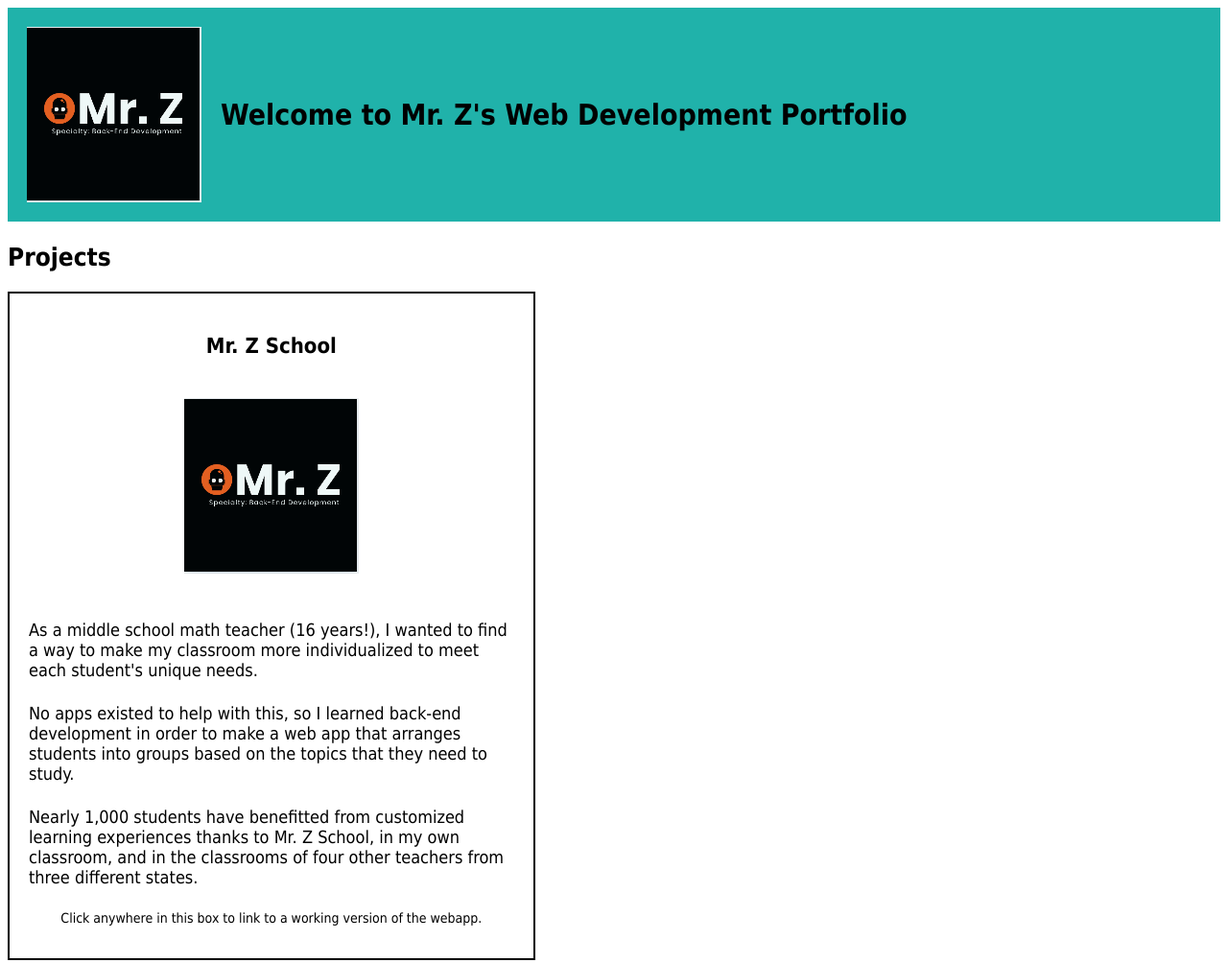
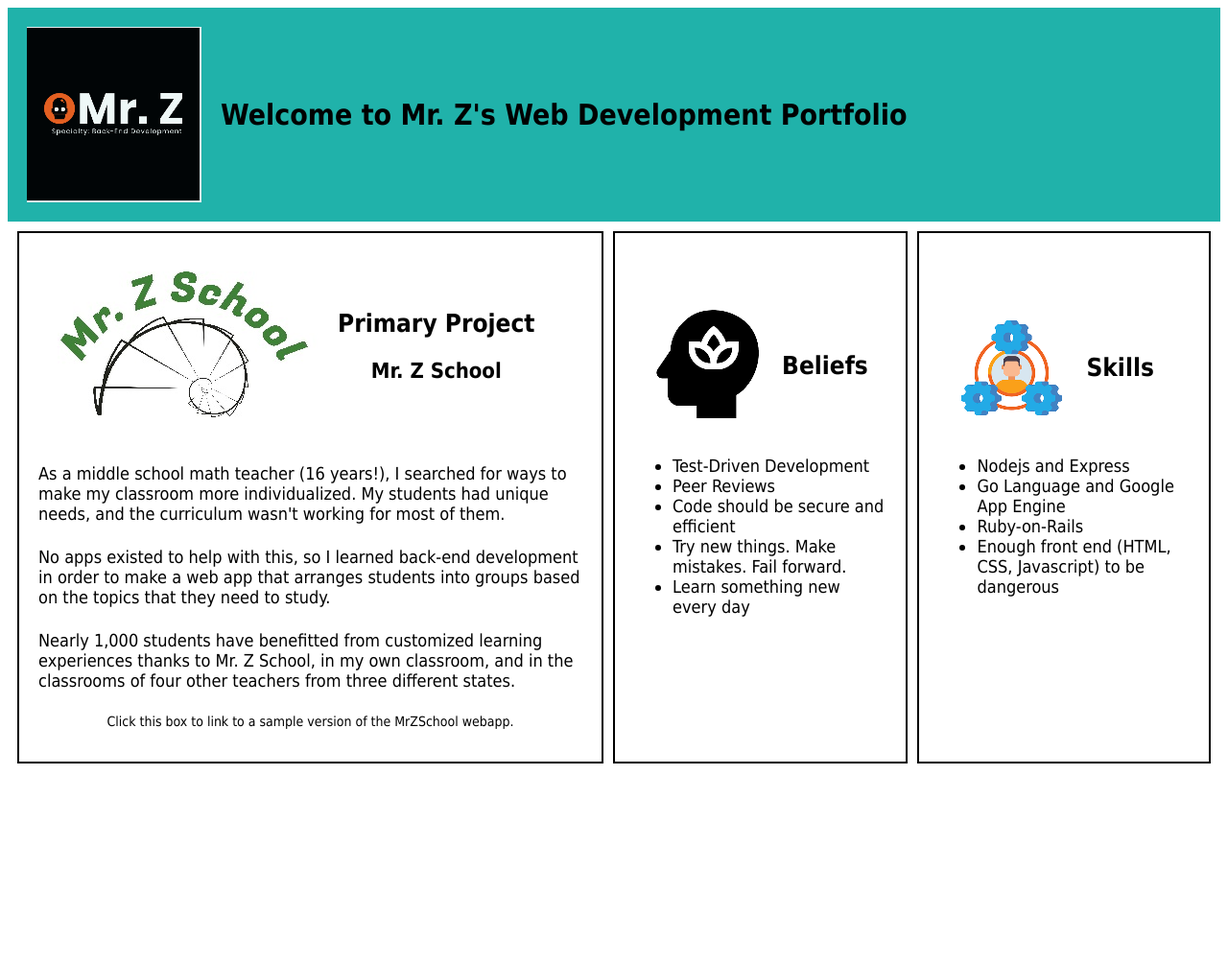
Before and after one commit to zivkovicj/Portfolio, a website: page Public/index.html in a window 1280 px wide. Shown: the whole page at 96% size. After the commit the page ends 814 px from the top, so only its background shows below. Drawn offline with Linux system fonts and the light colour scheme.

Commit message:
Extra sections on landing page

```diff
--- a/Public/index.html
+++ b/Public/index.html
@@ -15,22 +15,66 @@
     <h1>Welcome to Mr. Z's Web Development Portfolio</h1>
   </div>
 
-  <h2>Projects</h2>
+  <div class="table">
 
-  <a href="https://desk-consultants-improved.herokuapp.com/">
-    <div class="project">
-      <h3>Mr. Z School</h3>
-      <img src="MrZLogo.png" />
-      <h4>As a middle school math teacher (16 years!), I wanted to find a way to make my classroom more individualized
-        to meet each student's unique needs.</h4>
-      <h4>No apps existed to help with this, so I learned back-end development in order to make a web app that arranges
-        students into groups based on the topics that they need to study. </h4>
-      <h4>Nearly 1,000 students have benefitted from customized learning experiences thanks to Mr. Z School, in my own classroom, and in the classrooms of four other teachers from three different states.</h4>
+    <div class="section">
+      <a href="https://desk-consultants-improved.herokuapp.com/">
+
+        <div class="start">
+          <img src="MrZSchoolLogoSmall.jpg" />
+          <div>
+            <h2>Primary Project</h2>
+            <h3>Mr. Z School</h3>
+          </div>
+        </div>
+        <h4>As a middle school math teacher (16 years!), I searched for ways to make my classroom more individualized.
+          My students had unique needs, and the curriculum wasn't working for most of them.</h4>
+        <h4>No apps existed to help with this, so I learned back-end development in order to make a web app that
+          arranges
+          students into groups based on the topics that they need to study. </h4>
+        <h4>Nearly 1,000 students have benefitted from customized learning experiences thanks to Mr. Z School, in my
+          own
+          classroom, and in the classrooms of four other teachers from three different states.</h4>
 
 
-      <p>Click anywhere in this box to link to a working version of the webapp.</p>
+        <p>Click this box to link to a sample version of the MrZSchool webapp.</p>
+
+      </a>
     </div>
-  </a>
+
+
+    <div class="section">
+      <div class="start">
+        <img src="mindfulness.png" />
+        <h2>Beliefs</h2>
+      </div>
+      <ul>
+        <li>Test-Driven Development</li>
+        <li>Peer Reviews</li>
+        <li>Code should be secure and efficient</li>
+        <li>Try new things. Make mistakes. Fail forward.</li>
+        <li>Learn something new every day</li>
+      </ul>
+
+    </div>
+
+    <div class="section">
+      <div class="start">
+        <img src="skills.png" />
+        <h2>Skills</h2>
+      </div>
+      <ul>
+        <li>Nodejs and Express</li>
+        <li>Go Language and Google App Engine</li>
+        <li>Ruby-on-Rails</li>
+        <li>Enough front end (HTML, CSS, Javascript) to be dangerous</li>
+      </ul>
+
+    </div>
+
+  </div>
+
+
 
 
   <!-- <script src="index.js"></script> -->
--- a/Public/style.css
+++ b/Public/style.css
@@ -35,15 +35,37 @@ p {
     font-size: 14px;
 }
 
+li {
+    text-align: left;
+    font-size: 18px;
+}
+
 .header {
     background-color: lightseagreen;
     display: flex;
     align-items: center;
 }
 
-.project {
+.table {
+    display: table;
+    align-items: center;
+    justify-content: space-between;
+    border-spacing: 10px;
+    border-collapse: separate;
+}
+
+.start {
+    display: flex;
+    align-items: center;
+    justify-content: start;
+
+}
+
+.section {
+    max-width: 40%;
+    margin: 20px;
     text-align: center;
-    width: 40%;
     border: 2px black solid;
     padding: 20px;
+    display: table-cell;
 }
```
Also changed, not shown: kanban.txt (+15 -0 lines), Public/MrZSchoolLogo.jpg (added), Public/MrZSchoolLogoSmall.jpg (added), Public/mindfulness.png (added), Public/skills.png (added).
